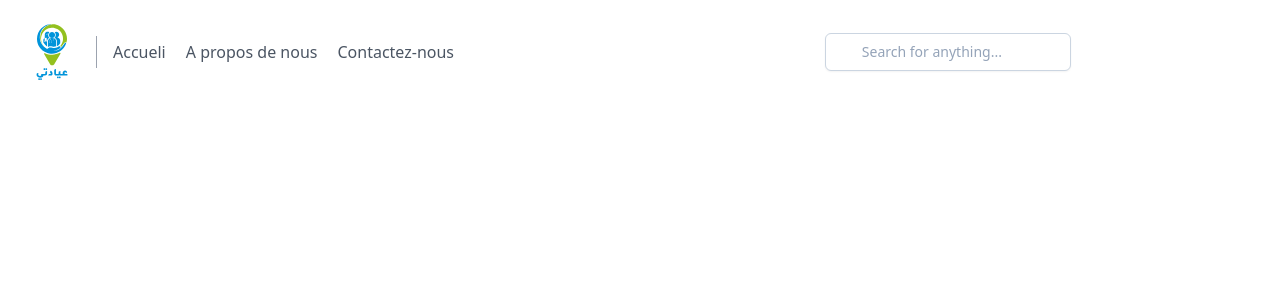
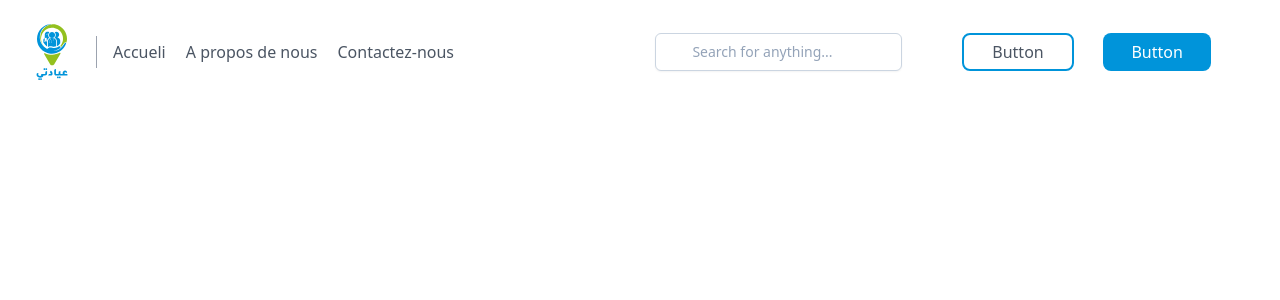
Before and after one commit to SajeelAhmed1/eyedaty-mod1, a Next.js app: page /components/navbar in a window 1280 px wide. Shown: the top 300 px of the page. Built offline with nearby package versions, Linux system fonts and the light colour scheme.

Commit message:
second commit

```diff
--- a/pages/components/navbar.jsx
+++ b/pages/components/navbar.jsx
@@ -22,7 +22,7 @@ export default function Navbar() {
         <div className='hidden lg:block w-2/5'>
             <input class=" placeholder:text-slate-400 block bg-white w-full border border-slate-300 rounded-md py-2 pl-9 pr-3 shadow-sm focus:outline-none focus:border-sky-500 focus:ring-sky-500 focus:ring-1 sm:text-sm" placeholder="Search for anything..." type="text" name="search"/>
         </div>
-        <div className='hidden lg:blockflex  w-2/4 justify-evenly'>
+        <div className='hidden lg:flex  w-2/4 justify-evenly'>
             <button className="inline-flex items-center   border-2 border-siteblue  px-7 focus:outline-none hover:bg-gray-200 rounded-lg text-base mt-4 md:mt-0">Button
 
             </button>
```
